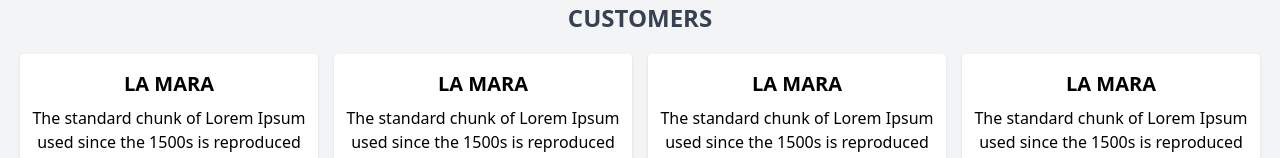
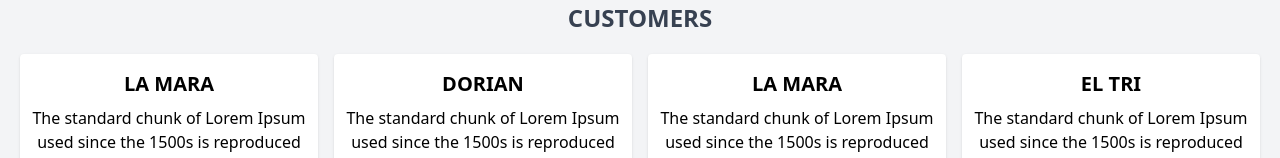
Before and after one commit to Wiilliam-ai/cup-kapes-devdatep, a React (Create React App) app: page / in a window 1280 px wide. Shown: the part 878-1036 px from the top of the page. Built offline with nearby package versions, Linux system fonts and the light colour scheme; the HTML template or start-up script is replaced by a standard one.

Commit message:
customers modify

```diff
--- a/src/pages/HomePage.js
+++ b/src/pages/HomePage.js
@@ -24,7 +24,7 @@
             <p className="text-center">The standard chunk of Lorem Ipsum used since the 1500s is reproduced below for those interested.</p>
           </div>
           <div className="bg-white p-2 rounded shadow">
-            <h3 className="text-center font-bold uppercase text-xl my-2">La Mara</h3>
+            <h3 className="text-center font-bold uppercase text-xl my-2">Dorian</h3>
             <p className="text-center">The standard chunk of Lorem Ipsum used since the 1500s is reproduced below for those interested.</p>
           </div>
           <div className="bg-white p-2 rounded shadow">
@@ -32,7 +32,7 @@
             <p className="text-center">The standard chunk of Lorem Ipsum used since the 1500s is reproduced below for those interested.</p>
           </div>
           <div className="bg-white p-2 rounded shadow">
-            <h3 className="text-center font-bold uppercase text-xl my-2">La Mara</h3>
+            <h3 className="text-center font-bold uppercase text-xl my-2">El Tri</h3>
             <p className="text-center">The standard chunk of Lorem Ipsum used since the 1500s is reproduced below for those interested.</p>
           </div>
         </Containers>
```
